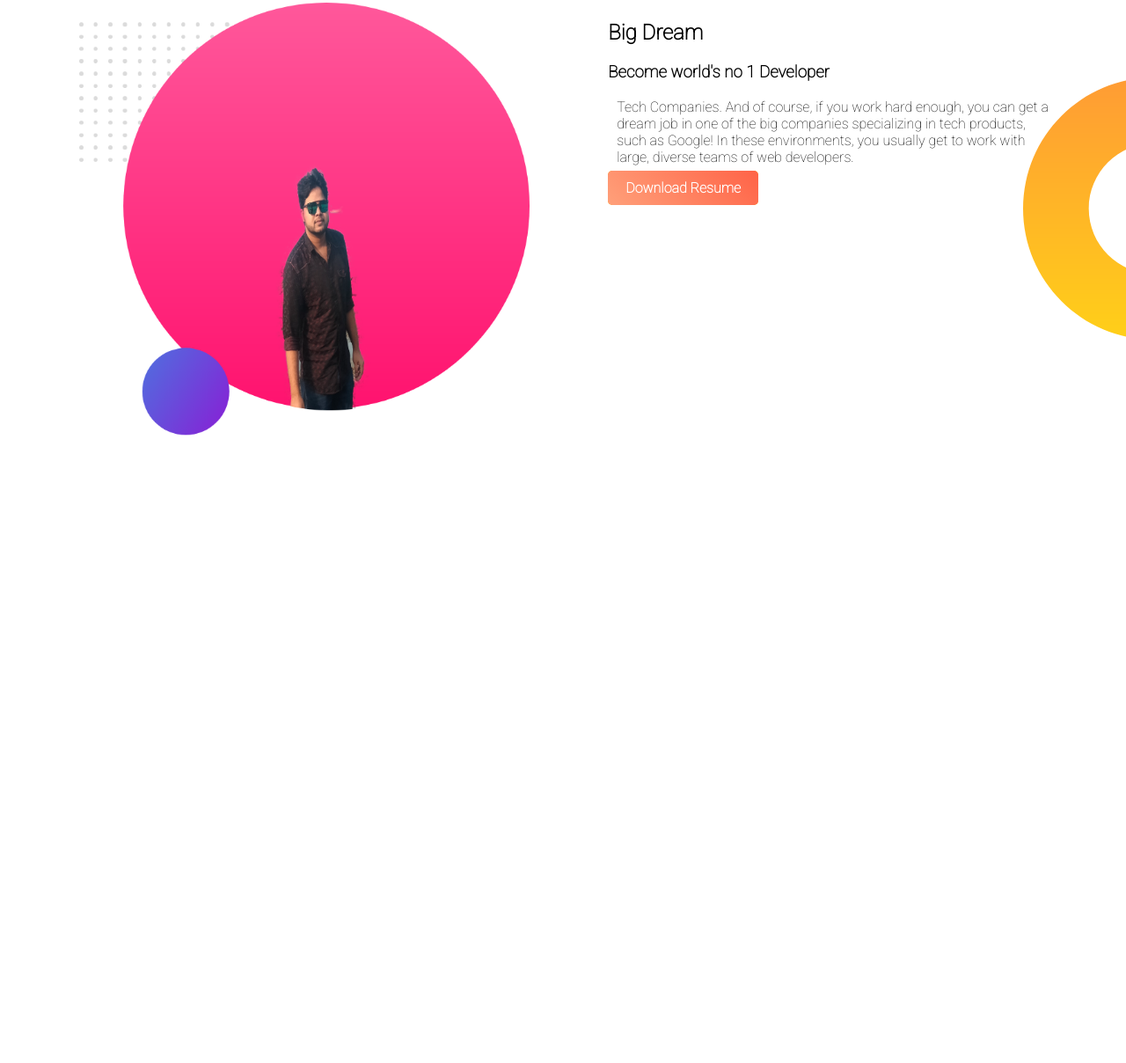
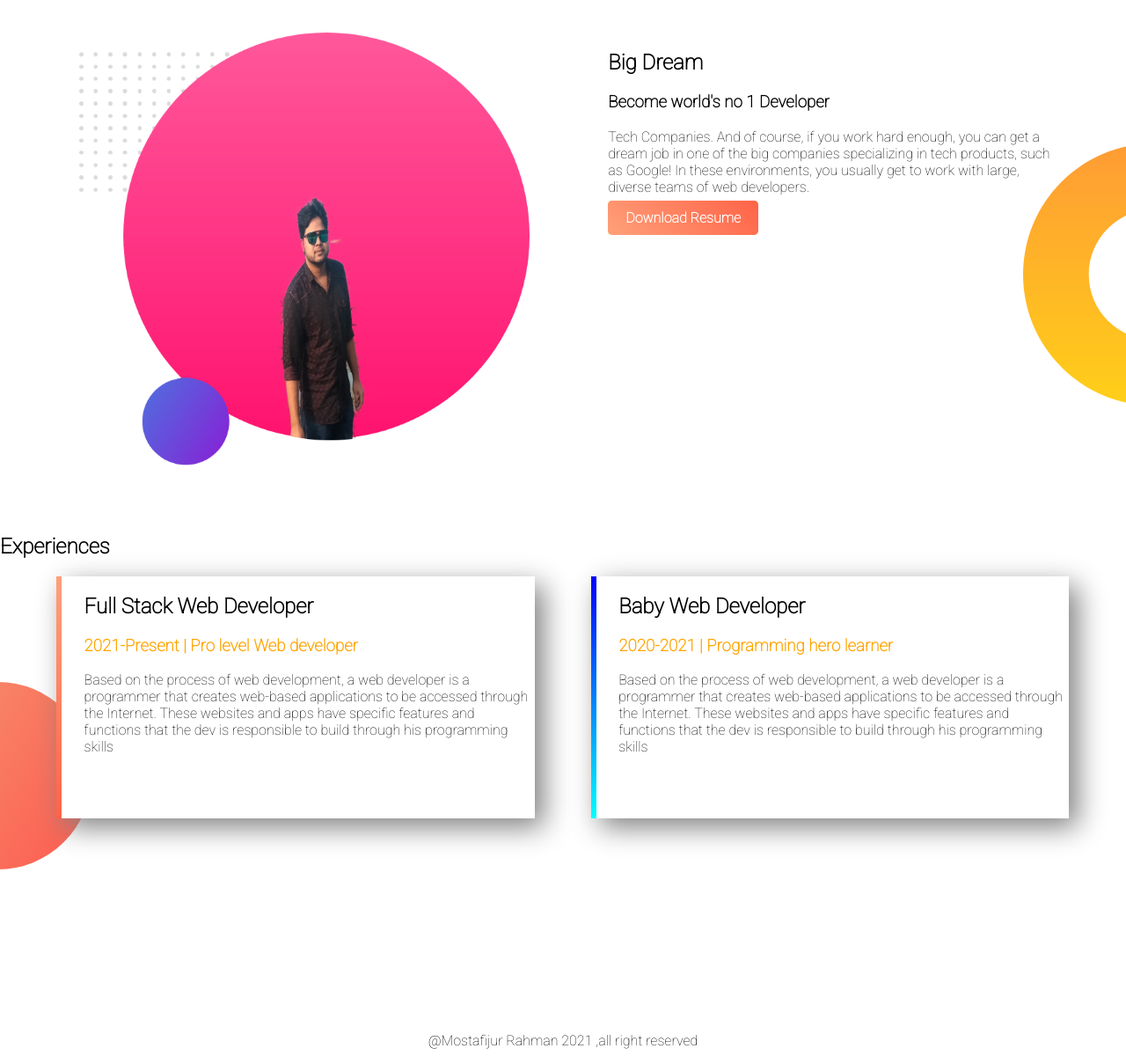
Before and after one commit to mostafijur8741/web-portfolio, a plain HTML site: page index.html in a window 1280 px wide. Shown: the part 513-1721 px from the top of the page at 88% size. Before the commit the page ends 1012 px from the top, so only its background shows below. Drawn offline with Linux system fonts and the light colour scheme.

Commit message:
full added

```diff
--- a/index.html
+++ b/index.html
@@ -12,7 +12,7 @@
 <body>
    <section class="top-banner">
   <div class="half-width">  <H1>Mostafijur</H1>
-    <h1><span class="text-highlight">Web</span>Developer</h1>
+    <h1><span class="orange-highlight">Web</span>Developer</h1>
     <h3>World-Class web developer</h3>
     <p>According to the general rules of programmer portfolio website design, the dynamic effects might get people easily distracted. But you will find that the website is well-designed with details, including the beautifully displayed the carousel, bright prompt text to highlight the author info, and the animated small icons to draw the user’s attention to the most important parts of the webpage. This leaves no doubt about his advanced development and design skills.</p>
     <a target="_blank" class="link-button" href="https://www.linkedin.com/in/mostafijur-rahman-1a14bb1a9/">HIRE ME</a>
@@ -21,7 +21,7 @@
    </section>
    <section class="dream-area">
        <div class="half-width">
-           <img src="images/img2.png" alt="">
+           <img class="img2" src="images/img2.png" alt="">
 
 
        </div>
@@ -33,5 +33,23 @@
 
        </div>
    </section>
+   <section class="experience-area">
+       <h2>Experiences</h2>
+       <div id="full-stack" class="half-width experience-box">
+           <h2>Full Stack Web Developer</h2>
+           <h3 class="orange-highlight">2021-Present | Pro level Web developer</h3>
+           <p>Based on the process of web development, a web developer is a programmer that creates web-based applications to be accessed through the Internet. These websites and apps have specific features and functions that the dev is responsible to build through his programming skills</p>
+
+       </div>
+       <div id="baby-web" class="half-width experience-box">
+           <h2>Baby Web Developer</h2>
+           <h3 class="orange-highlight">2020-2021 | Programming hero learner</h3>
+           <p>Based on the process of web development, a web developer is a programmer that creates web-based applications to be accessed through the Internet. These websites and apps have specific features and functions that the dev is responsible to build through his programming skills</p>
+
+       </div>
+
+
+   </section>
+   <footer><p>@Mostafijur Rahman 2021 ,all right reserved</p></footer>
 </body>
 </html>
--- a/style.css
+++ b/style.css
@@ -7,7 +7,7 @@ body{
 h1{
     font-size: 50px;
 }
-.text-highlight{
+.orange-highlight{
     color: orange;
 }
 .half-width{
@@ -18,13 +18,15 @@ h1{
 }
 .half-width img{
     width: 100%;
+
 }
+
 .top-banner{
     background-image: url(images/top-banner.png);
     background-repeat: no-repeat;
 }
 section {
-    height: 500px;
+    height: 550px;
 }
 .link-button{
     background-color: orange;
@@ -43,7 +45,30 @@ section {
     background-position:right;
     width: 100%;
 }
-.half-width p{
-    margin-left: ;
-    padding-left: 10px;
+.experience-area{
+    background-image: url(images/exp-bg.png);
+    background-repeat: no-repeat;
+    background-position: left;
+
 }
+.experience-box{
+    box-shadow: 10px 10px 30px gray;
+   height: 50%;
+   background-color: white;
+}
+#full-stack{
+    border-left: 6px solid;
+    border-image: linear-gradient( 180deg,   lightsalmon,tomato);
+    border-image-slice: 1;
+
+
+}
+#baby-web{
+    border-left: 6px solid;
+    border-image: linear-gradient( 180deg,   blue, cyan);
+    border-image-slice: 1;
+
+}
+footer p{
+    text-align: center;
+}
```
